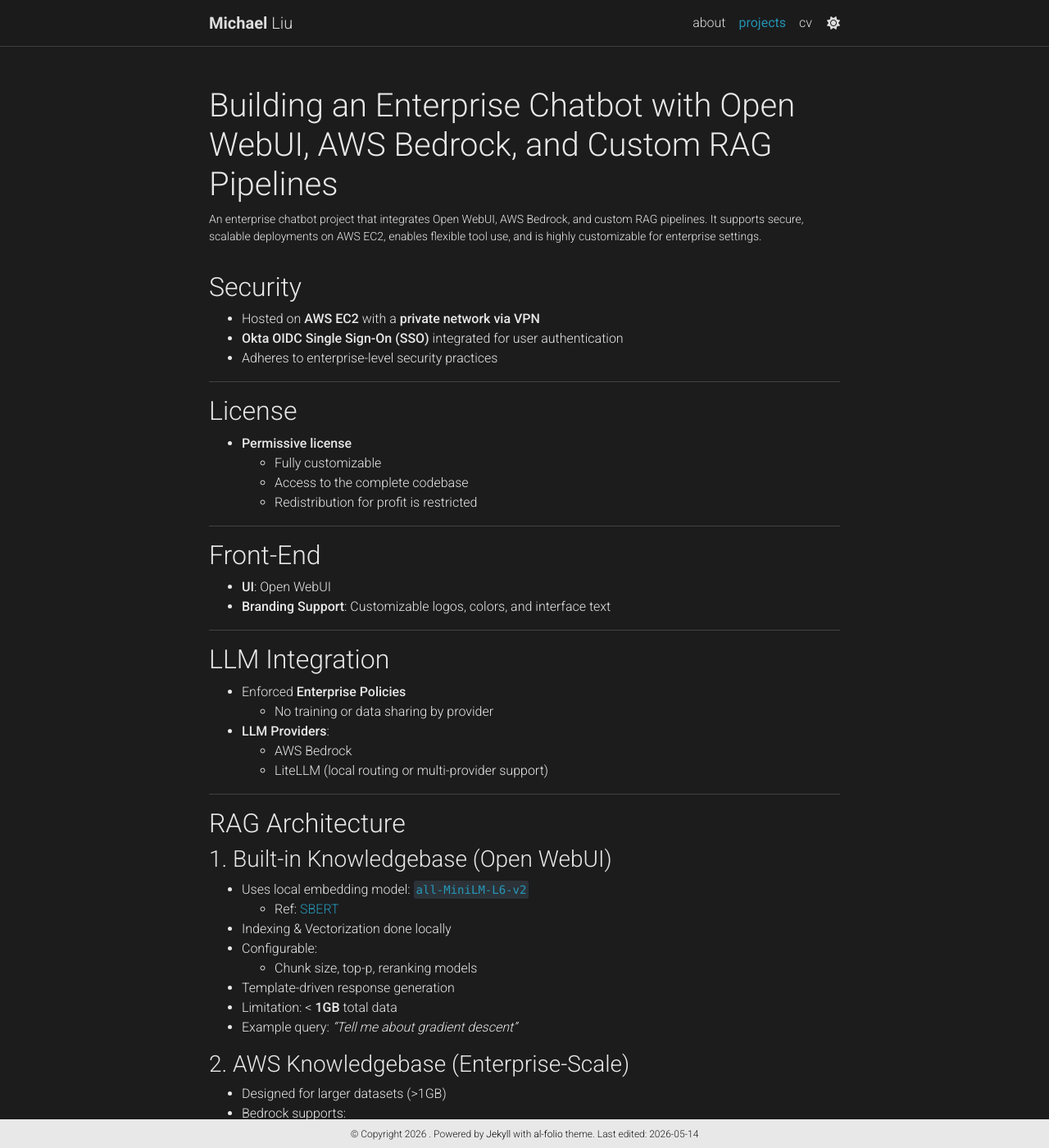
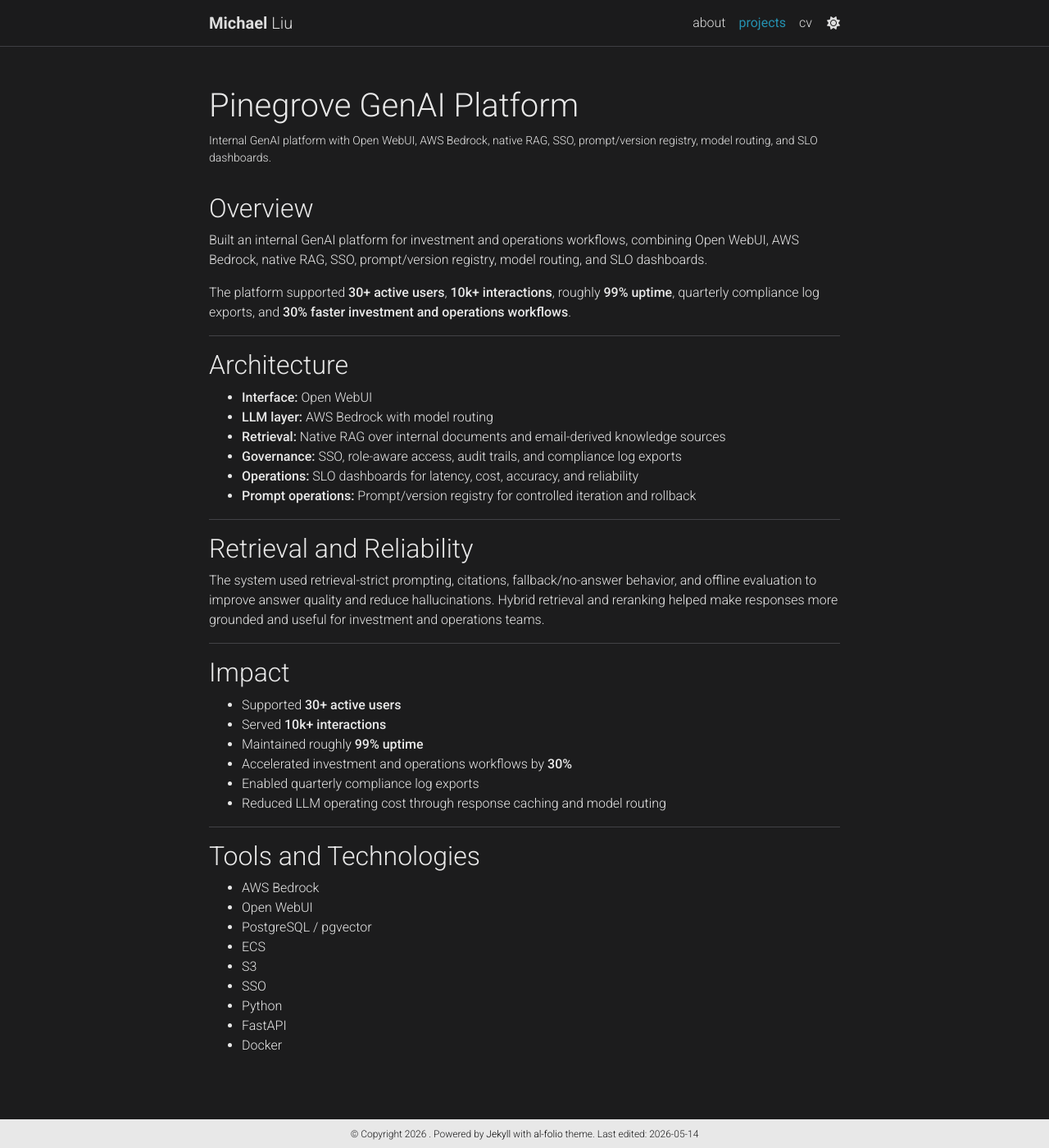
Before and after one commit to Michael-xliu/michael-xliu.github.com, a Jekyll site: the page built from _projects/Chatbot.md, in a window 1280 px wide and 1400 px high. Shown: the whole window at 82% size. Built offline with Jekyll 4.4.1, drawn with Linux system fonts in a browser that asks for light colours; comment, search, counter and statistics services are not loaded; a style sheet for code colours, icons or effects is not loaded; some of the changed text lies outside the part shown.

Commit message:
Refresh AI engineering portfolio content

```diff
--- a/_config.yml
+++ b/_config.yml
@@ -8,11 +8,11 @@
 last_name: Liu
 email: haitieliu1993@gmail.com
 description: > # the ">" symbol means to ignore newlines until "footer_text:"
-  Passionate data scientist specializing in machine learning and big data analytics, seeking to leverage a robust analytical background and business acumen to drive data-driven decision-making in the tech industry. Based on [*folio](https://github.com/bogoli/-folio) design.
+  AI Engineer building production GenAI systems for finance and operations teams, with depth in RAG, agents, LLM evaluation, cloud deployment, governance, and observability.
 footer_text: >
   Powered by <a href="https://jekyllrb.com/" target="_blank">Jekyll</a> with <a href="https://github.com/alshedivat/al-folio">al-folio</a> theme.
 
-keywords: jekyll, jekyll-theme, academic-website, portfolio-website  # add your own keywords or leave empty
+keywords: AI engineer, GenAI, RAG, agents, LLM evaluation, finance automation, cloud deployment, portfolio
 
 lang: en # the language of your site (for example: en, fr, cn, ru, etc.)
 icon: ⚛️  # the emoji used as the favicon (alternatively, provide image name in /assets/img/)
@@ -104,7 +104,7 @@
 wechat_qr: # filename of your wechat qr-code saved as an image (e.g., wechat-qr.png if saved to assets/img/wechat-qr.png)
 
 contact_note: >
-  Feel welcomed to send me an email or message me on Linkedin.
+  Feel welcome to send me an email or message me on LinkedIn.
 
 # -----------------------------------------------------------------------------
 # Analytics and search engine verification
--- a/_data/cv.yml
+++ b/_data/cv.yml
@@ -1,38 +1,66 @@
-- title: General Information
-  type: map
+- title: Summary
+  type: list
   contents:
-    - name: Full Name
-      value: Michael Liu
-    - name: Languages
-      value: English, Mandarin
+    - AI Engineer building production GenAI systems for finance and operations teams.
+    - Strong in RAG, agents, LLM evaluation, cloud deployment, governance, and observability.
+
+- title: Professional Experience
+  type: time_table
+  contents:
+    - title: AI Engineer
+      institution: Ignition Consultants, Boston, MA
+      year: 2026
+      description:
+        - Build AI agents and workflow automations for CFO and finance operations, integrating LLM tools with financial models, client data, and reporting workflows.
+        - Design research, document-analysis, and operations pipelines with human-in-the-loop review, audit trails, role-aware access controls, and measurable time-savings targets.
+
+    - title: Data Scientist
+      institution: Pinegrove Venture Partners, Menlo Park, CA
+      year: 2024-2026
+      description:
+        - Shipped AWS inferencing gateway and retrieval service for a Teams copilot over 200k+ emails and 200 GB of documents using ECS, Bedrock, and pgvector; achieved p95 800 ms at 2.0 QPS and 99.9% availability.
+        - Built hybrid retrieval, reranking, retrieval-strict prompts, citations, fallback/no-answer behavior, and offline evals; improved answer accuracy 30% and reduced hallucinations 40%.
+        - Reduced cost per 1k tokens 15% through response caching and dynamic model routing; added SLO dashboards for latency, cost, accuracy, and error budgets.
+        - Administered 100+ Postgres tables and delivered executive-ready analyses across 15-25 ad hoc stakeholder requests per month.
+
+    - title: AI Consultant
+      institution: SVB Capital, Menlo Park, CA
+      year: 2024
+      description:
+        - Developed investment copilot with Microsoft Teams, Bedrock/Anthropic, S3, SSO, and role-aware access, reducing time-to-first-draft by 50%.
+        - Delivered SVB's State of the Market Report: AI from roughly 80 internal sources.
+
+- title: Earlier Experience
+  type: list
+  contents:
+    - Data Analyst, Inception Inc - built SQL models, Tableau dashboards, and campaign analyses driving $3.1M budget reallocation, 21% conversion lift, and 38% fewer ad hoc requests.
+    - Graduate Researcher, Southern Methodist University - led labs in pandas, scikit-learn, and statistical modeling; mentored capstone teams through model evaluation and stakeholder communication.
+
+- title: Selected Project
+  type: time_table
+  contents:
+    - title: Pinegrove GenAI Platform
+      institution: Internal GenAI platform
+      year: 2024 - 2025
+      description:
+        - Built internal GenAI platform with Open WebUI, AWS Bedrock, native RAG, SSO, prompt/version registry, model routing, and SLO dashboards.
+        - Supported 30+ active users, 10k+ interactions, roughly 99% uptime, quarterly compliance log exports, and 30% faster investment/operations workflows.
 
 - title: Education
   type: time_table
   contents:
-    - title: Master's Degree
+    - title: M.S. Data Science
       institution: Southern Methodist University
       year: 2024
       description:
-        - Data Science.
-        - Machine Learning.
-    - title: Bachelor's Degree
+        - GPA 4.0
+    - title: B.A. Business Administration
       institution: University of Washington
       year: 2018
-      description:
-        - Business Adminitration.
-        - Management.
 
-- title: Experience
-  type: time_table
-  contents:
-    - title: Data Scientist
-      institution: Pinegrove Capital Partners
-      year: 2024 - Present
-      description:
-        - LLM Projects
-
-
-- title: Other Interests
+- title: Publication and Certifications
   type: list
   contents:
-    - <u>Hobbies:</u> Guitar, Video Games, etc.
+    - "Publication: Multi-Agent Translation Team (MATT), SMU Data Science Review, Apr 2025."
+    - "Certifications: Harvard CS50 Artificial Intelligence; Tableau Desktop Specialist."
+    - "Award: Best Capstone Presentation - SMU."
--- a/_projects/Chatbot.md
+++ b/_projects/Chatbot.md
@@ -1,107 +1,56 @@
 ---
 layout: page
-title: Building an Enterprise Chatbot with Open WebUI, AWS Bedrock, and Custom RAG Pipelines
-description: An enterprise chatbot project that integrates Open WebUI, AWS Bedrock, and custom RAG pipelines. It supports secure, scalable deployments on AWS EC2, enables flexible tool use, and is highly customizable for enterprise settings.
+title: Pinegrove GenAI Platform
+description: Internal GenAI platform with Open WebUI, AWS Bedrock, native RAG, SSO, prompt/version registry, model routing, and SLO dashboards.
 img: /assets/img/chatbot/WebUI.png
 importance: 2
 category: work
 ---
 
+## Overview
 
-## Security
+Built an internal GenAI platform for investment and operations workflows, combining Open WebUI, AWS Bedrock, native RAG, SSO, prompt/version registry, model routing, and SLO dashboards.
 
-- Hosted on **AWS EC2** with a **private network via VPN**
-- **Okta OIDC Single Sign-On (SSO)** integrated for user authentication
-- Adheres to enterprise-level security practices
+The platform supported **30+ active users**, **10k+ interactions**, roughly **99% uptime**, quarterly compliance log exports, and **30% faster investment and operations workflows**.
 
 ---
 
-## License
+## Architecture
 
-- **Permissive license**
-  - Fully customizable
-  - Access to the complete codebase
-  - Redistribution for profit is restricted
+- **Interface:** Open WebUI
+- **LLM layer:** AWS Bedrock with model routing
+- **Retrieval:** Native RAG over internal documents and email-derived knowledge sources
+- **Governance:** SSO, role-aware access, audit trails, and compliance log exports
+- **Operations:** SLO dashboards for latency, cost, accuracy, and reliability
+- **Prompt operations:** Prompt/version registry for controlled iteration and rollback
 
 ---
 
-## Front-End
+## Retrieval and Reliability
 
-- **UI**: Open WebUI
-- **Branding Support**: Customizable logos, colors, and interface text
+The system used retrieval-strict prompting, citations, fallback/no-answer behavior, and offline evaluation to improve answer quality and reduce hallucinations. Hybrid retrieval and reranking helped make responses more grounded and useful for investment and operations teams.
 
 ---
 
-## LLM Integration
+## Impact
 
-- Enforced **Enterprise Policies**
-  - No training or data sharing by provider
-- **LLM Providers**:
-  - AWS Bedrock
-  - LiteLLM (local routing or multi-provider support)
+- Supported **30+ active users**
+- Served **10k+ interactions**
+- Maintained roughly **99% uptime**
+- Accelerated investment and operations workflows by **30%**
+- Enabled quarterly compliance log exports
+- Reduced LLM operating cost through response caching and model routing
 
 ---
 
-## RAG Architecture
+## Tools and Technologies
 
-### 1. Built-in Knowledgebase (Open WebUI)
-
-- Uses local embedding model: `all-MiniLM-L6-v2`
-  - Ref: [SBERT](https://www.sbert.net/)
-- Indexing & Vectorization done locally
-- Configurable:
-  - Chunk size, top-p, reranking models
-- Template-driven response generation
-- Limitation: < **1GB** total data
-- Example query: *"Tell me about gradient descent"*
-
-### 2. AWS Knowledgebase (Enterprise-Scale)
-
-- Designed for larger datasets (>1GB)
-- Bedrock supports:
-  - Multiple parsing strategies
-  - Custom chunking logic
-  - Embedding + graph-based retrieval
-- Integrated with proprietary enterprise content
-
----
-
-## Tool Use
-
-- Tools are **custom-built**
-- Allow Open WebUI to interact with:
-  - AWS Knowledgebase
-  - Bedrock-hosted LLMs
-- **Native tool-calling** experience
-- Returns **citations** for transparency
-
----
-
-## MCP Proxy (Model Context Protocol)
-
-- Connects local MCP server with remote applications via OpenAPI
-- Acts as a **proxy bridge**
-  - Ref: [MCP GitHub](https://github.com/modelcontextprotocol/servers?tab=readme-ov-file)
-- Enables:
-  - Time-based and memory-sensitive tools
-  - Unified context management
-
----
-
-## Features Covered
-
-- 🔍 Web search integration
-- 📁 Document upload and retrieval
-- 🔧 Tool execution via LLM
-- 📚 Scalable document ingestion (via AWS or local)
-
----
-
-## Next Steps
-
-- Optimize performance and latency
-- Improve multi-user load balancing
-- Extend model support and feedback collection
-- Add end-to-end logging and observability
-
----
+- AWS Bedrock
+- Open WebUI
+- PostgreSQL / pgvector
+- ECS
+- S3
+- SSO
+- Python
+- FastAPI
+- Docker
```
Also changed, not shown: _pages/about.md (+6 -4 lines), _pages/cv.md (+1 -1 lines), _pages/projects.md (+1 -1 lines).
